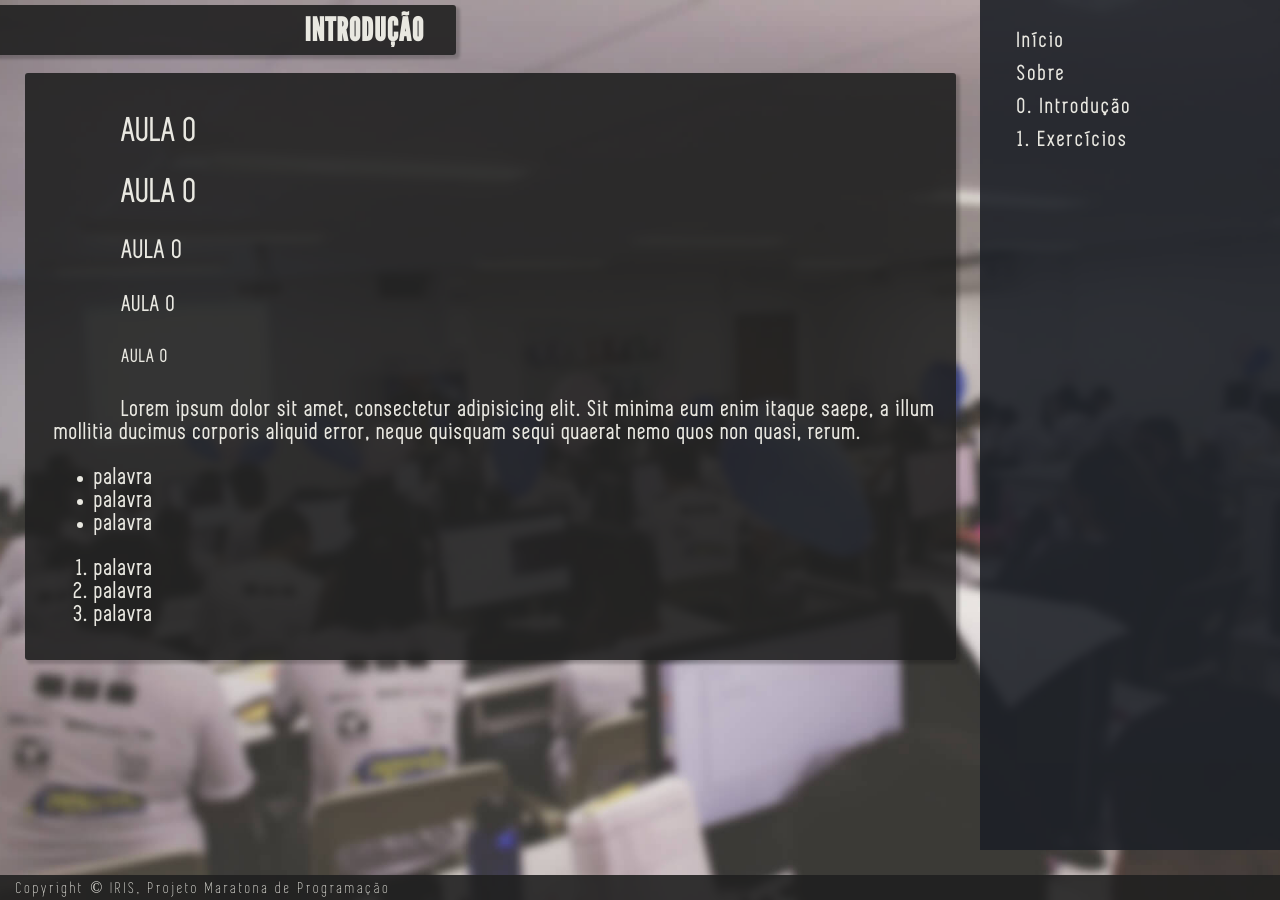
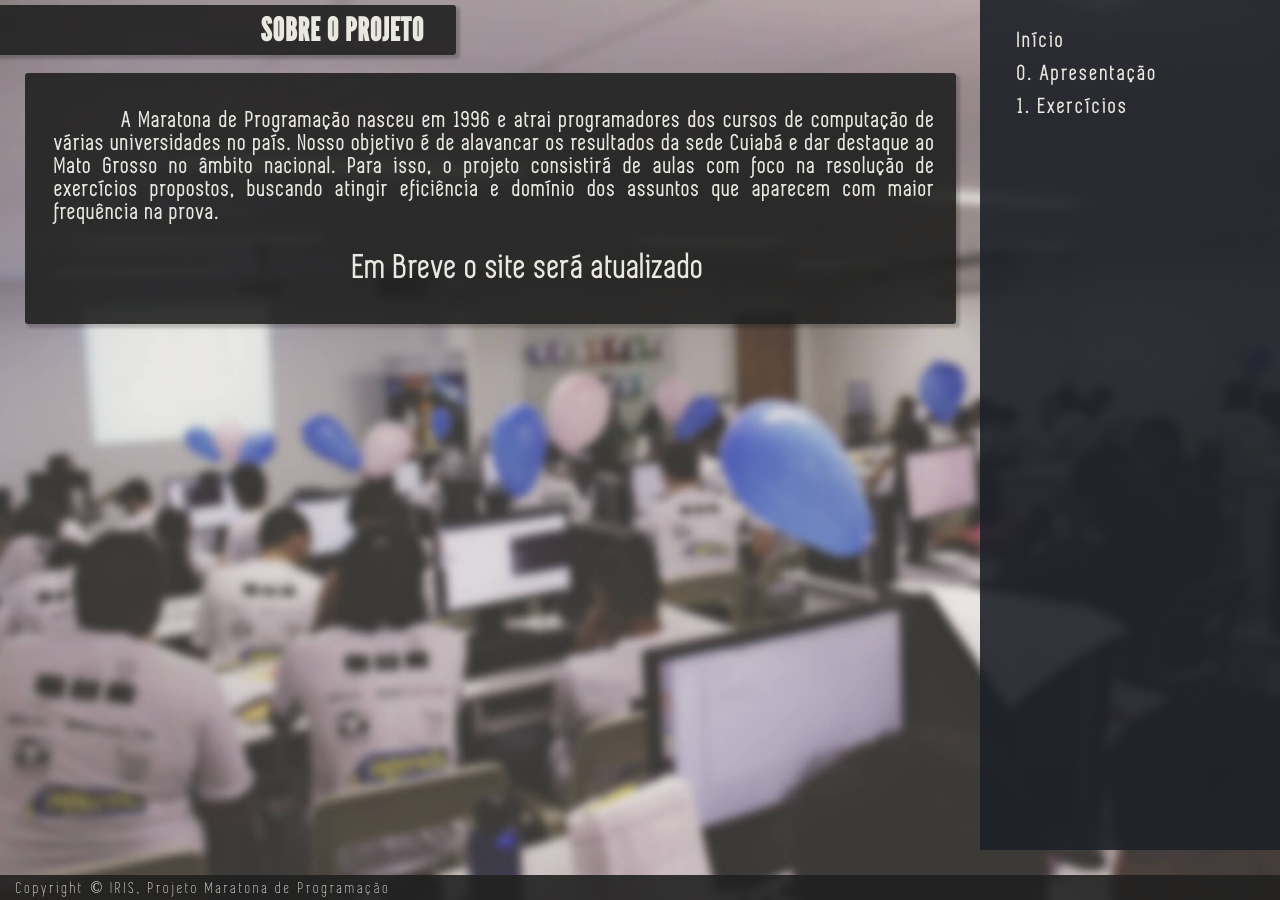
Before and after one commit to jonloureiro/maratona, a Jekyll site: the page built from _posts/2018-04-16-aula0.md, in a window 1280 px wide. Built offline with Jekyll 4.4.1, drawn with Linux system fonts in a browser that asks for light colours.

Commit message:
fixing posts

```diff
--- a/_posts/2018-04-16-aula0.md
+++ b/_posts/2018-04-16-aula0.md
@@ -1,27 +1,12 @@
 ---
 layout: page
-title:  "Introdução"
-date:   2019-04-16
-menu: "0. Introdução"
-topbar: "INTRODUÇÃO"
+title: "Sobre o Projeto"
+date:   2016-04-12
+menu: "0. Apresentação"
+topbar: "SOBRE O PROJETO"
 ---
 
-# AULA 0
+A Maratona de Programação nasceu em 1996 e atrai programadores dos cursos de computação de várias universidades no país. Nosso objetivo é de alavancar os resultados da sede Cuiabá e dar destaque ao Mato Grosso no âmbito nacional.
+Para isso, o projeto consistirá de aulas com foco na resolução de exercícios propostos, buscando atingir eficiência e domínio dos assuntos que aparecem com maior frequência na prova.
 
-## AULA 0
-
-### AULA 0
-
-#### AULA 0
-
-##### AULA 0
-
-Lorem ipsum dolor sit amet, consectetur adipisicing elit. Sit minima eum enim itaque saepe, a illum mollitia ducimus corporis aliquid error, neque quisquam sequi quaerat nemo quos non quasi, rerum.
-
-- palavra
-- palavra
-- palavra
-
-1. palavra
-1. palavra
-1. palavra
+<h2 align="center"> Em Breve o site será atualizado</h2>
--- a/index.html
+++ b/index.html
@@ -12,7 +12,7 @@ title: Maratona IEng!
   <h2>PROJETO</h2>
   <h1>MARATONA DE PROGRAMAÇÃO</h1>
   <div class="buttons">
-    <a class="button blue" href="sobre">
+    <a class="button blue" href="aula0">
       Notas de Aula
     </a>
     <a class="button green" target="_blank" href="https://docs.google.com/forms/d/e/1FAIpQLScMUKWYINCoQx9q1uWWNdY-U77vKUcthw7Pg5V5aF-_mHOQsQ/viewform?usp=sf_link">
```
Also changed, not shown: _posts/2018-04-12-sobre.md (deleted, +0 -12 lines).
